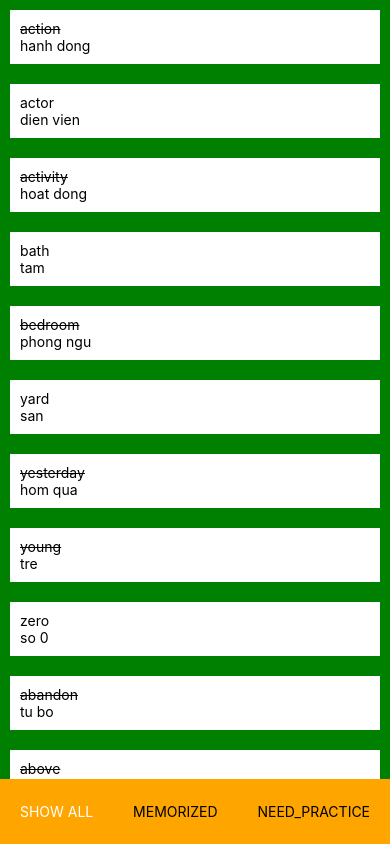
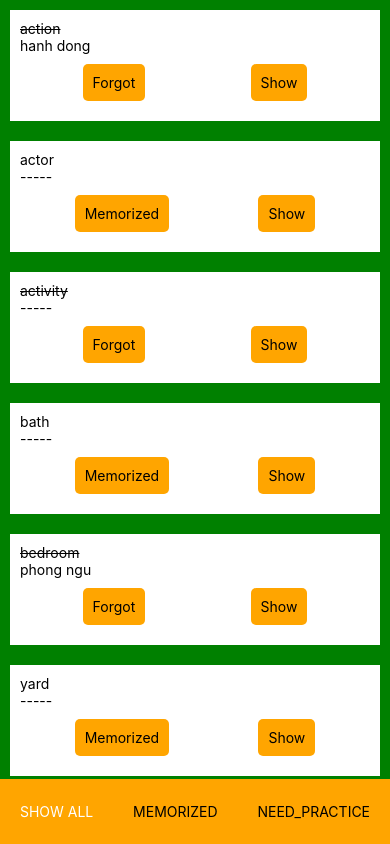
Before and after one commit to chinhninh/appLearnEnglish, a React Native app: screen / in a window 390 px wide. Built offline with nearby package versions, Linux system fonts and the light colour scheme.

Commit message:
memorized and isShow

```diff
--- a/App.js
+++ b/App.js
@@ -33,6 +33,18 @@ const reducer = (state = defaultState, action) => {
       return {...state, filterStatus: 'MEMORIZED'}
     case 'FILTER_NEED_PRACTICE':
       return {...state, filterStatus: 'NEED_PRACTICE'}
+    case 'MEMORIZED': return {
+      ...state, arrWords: state.arrWords.map(e=>{
+        if (e.id !== action.id) return e;
+      return {...e, memorized: !e.memorized}
+      })
+    }
+    case 'IS_SHOW': return {
+      ...state, arrWords: state.arrWords.map(e=>{
+        if (e.id !== action.id) return e;
+      return {...e, isShow: !e.isShow}
+      })
+    }
 
     default:
       break;
--- a/components/Word.js
+++ b/components/Word.js
@@ -1,24 +1,67 @@
 import React, { Component } from 'react'
-import { Text, View, StyleSheet } from 'react-native'
+import { Text, View, StyleSheet, TouchableOpacity } from 'react-native'
+import {connect} from 'react-redux'
 
-export default class Word extends Component {
+class Word extends Component {
+    MemoForgot(){
+        this.props.dispatch({
+            type: 'MEMORIZED',
+            id : this.props.myWord.id
+        })
+    }
+
+    buttonIsSHow() {
+        this.props.dispatch({
+            type: 'IS_SHOW',
+            id: this.props.myWord.id
+        })
+    }
+
     render() {
-        const {container} = styles
-        const {en,vn,memorized} = this.props.myWord
+        const {container,button,textButton} = styles
+        const {en,vn,memorized,isShow} = this.props.myWord
         const textDecorationLine = memorized? 'line-through': 'none'
+        const TextMemorized = memorized? 'Forgot': 'Memorized'
+        const showVn = isShow? vn: '-----'
         return (
             <View style ={container}>
                 <Text style={{textDecorationLine}}>{en}</Text>
-                <Text>{vn}</Text>
+                <Text>{showVn}</Text>
+                <View style = {button}>
+                    <TouchableOpacity
+                        style={textButton}
+                        onPress = {this.MemoForgot.bind(this)}
+                    >
+                        <Text>{TextMemorized}</Text>
+                    </TouchableOpacity>
+                    <TouchableOpacity
+                        style={textButton}
+                        onPress = {this.buttonIsSHow.bind(this)}
+                    >
+                        <Text>Show</Text>
+                    </TouchableOpacity>
+                </View>
             </View>
         )
     }
 }
+
+export default connect()(Word)
 
 const styles = StyleSheet.create({
     container: {
         backgroundColor: 'white',
         margin:10,
         padding:10
+    },
+    button: {
+        flexDirection: 'row',
+        justifyContent: 'space-around',
+        margin: 10
+    },
+    textButton: {
+        backgroundColor: 'orange',
+        padding:10,
+        borderRadius: 5
     }
 })
```
